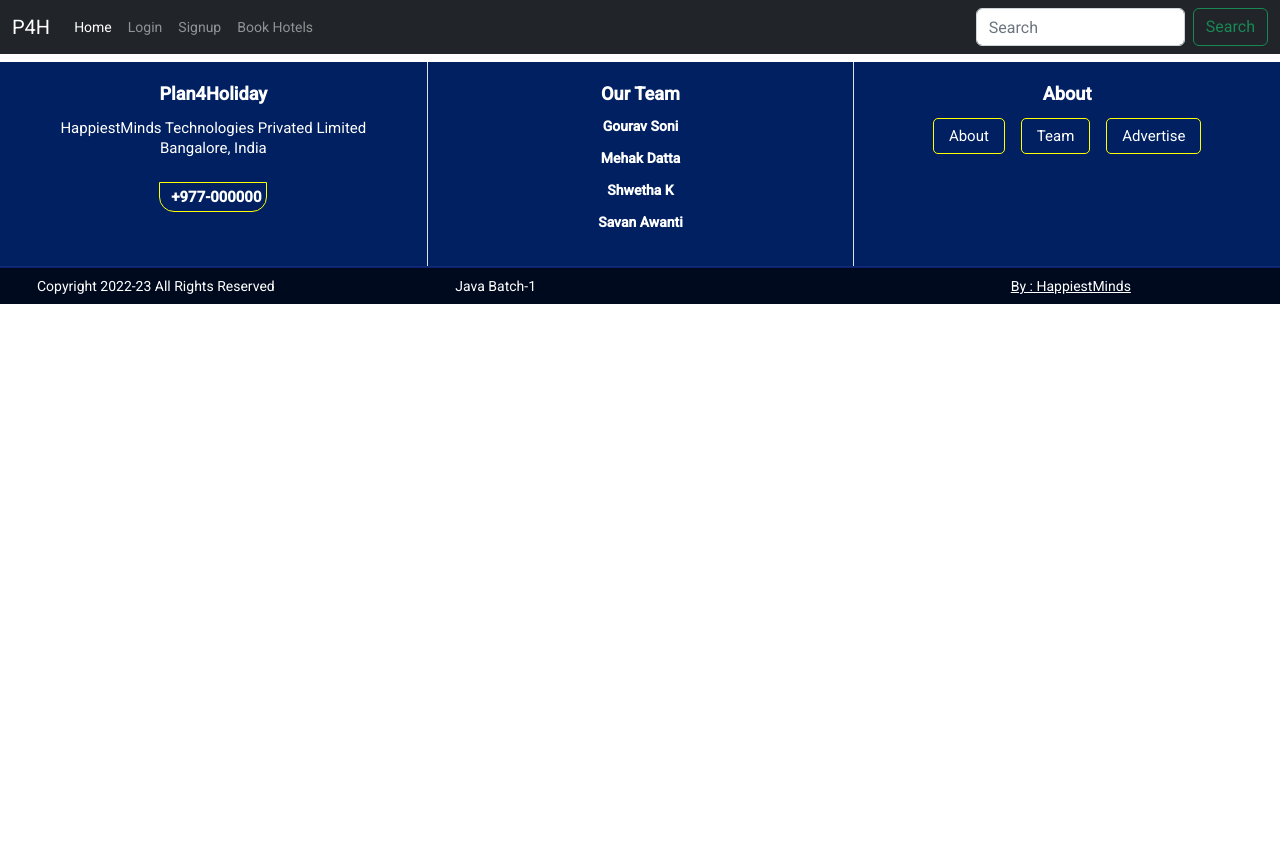
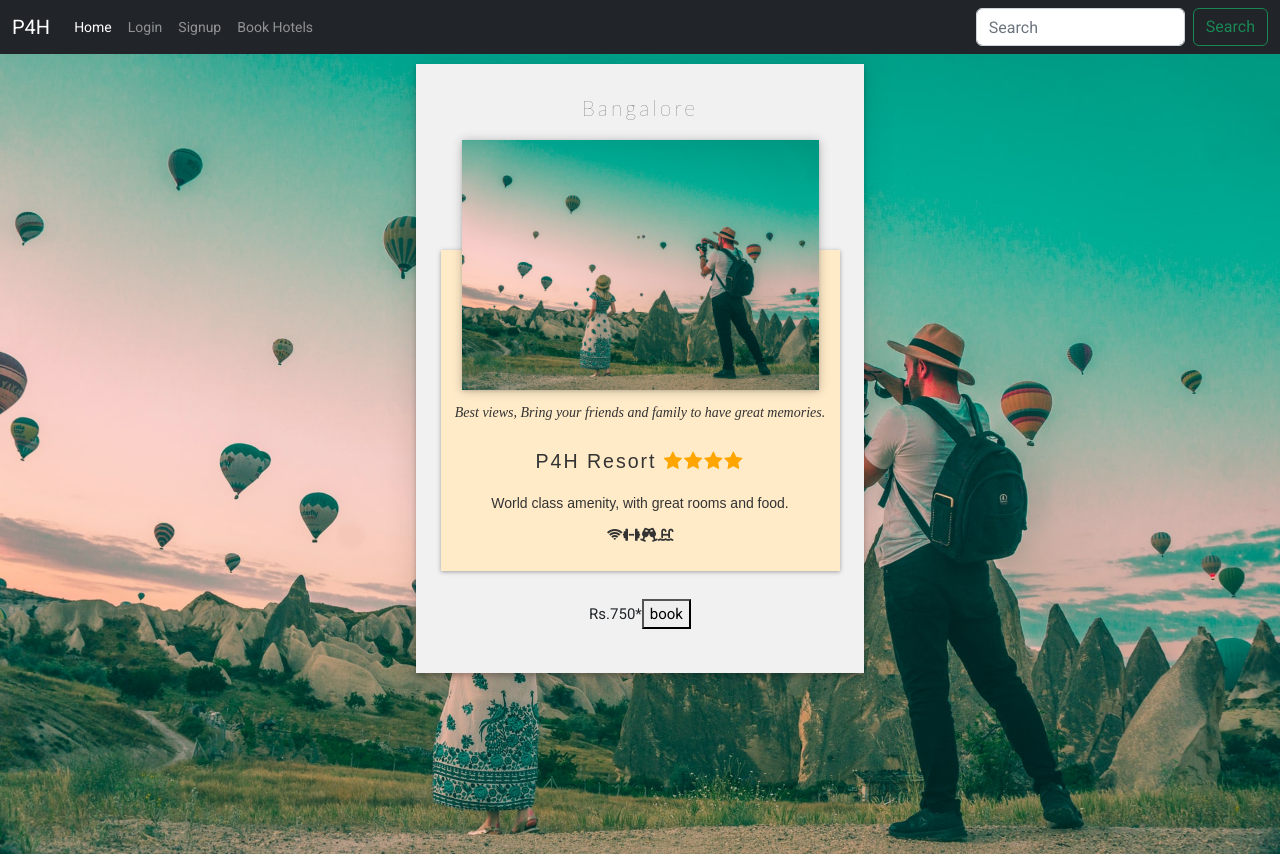
Before and after one commit to gouravsoni29/FinalProjectHP, an Angular app: page /hotelcard in a window 1280 px wide. Before the commit this address led to /. Shown: the top 856 px of the page. Before the commit the page ends 800 px from the top, so only its background shows below. Built offline with nearby package versions, Linux system fonts and the light colour scheme.

Commit message:
hotelcards

```diff
--- a/package.json
+++ b/package.json
@@ -14,7 +14,7 @@
     "@angular/cdk": "^13.0.0",
     "@angular/common": "^14.2.0",
     "@angular/compiler": "^14.2.0",
-    "@angular/core": "^14.2.0",
+    "@angular/core": "^14.2.7",
     "@angular/forms": "^14.2.0",
     "@angular/material": "^13.0.0",
     "@angular/platform-browser": "^14.2.0",
--- a/src/app/app-routing.module.ts
+++ b/src/app/app-routing.module.ts
@@ -2,6 +2,7 @@ import { NgModule } from '@angular/core';
 import { RouterModule, Routes } from '@angular/router';
 import { BookhotelsComponent } from './pages/bookhotels/bookhotels.component';
 import { HomeComponent } from './pages/home/home.component';
+import { HotelcardComponent } from './pages/hotelcard/hotelcard.component';
 import { LoginComponent } from './pages/login/login.component';
 import { PaymentComponent } from './pages/payment/payment.component';
 import { SignupComponent } from './pages/signup/signup.component';
@@ -12,7 +13,9 @@ const routes: Routes = [
   {path:'login',component:LoginComponent},
   {path:'signup',component:SignupComponent},
   {path:'boothotel',component:BookhotelsComponent},
-  {path:'payment',component:PaymentComponent}
+  {path:'payment',component:PaymentComponent},
+  {path:'hotelcard',component:HotelcardComponent}
+
 ];
 
 @NgModule({
--- a/src/app/app.module.ts
+++ b/src/app/app.module.ts
@@ -21,6 +21,7 @@ import { ContactComponent } from './pages/contact/contact.component';
 import { PackagesComponent } from './pages/packages/packages.component';
 import { BookhotelsComponent } from './pages/bookhotels/bookhotels.component';
 import { PaymentComponent } from './pages/payment/payment.component';
+import { HotelcardComponent } from './pages/hotelcard/hotelcard.component';
 
 
 @NgModule({
@@ -35,7 +36,8 @@ import { PaymentComponent } from './pages/payment/payment.component';
     PackagesComponent,
 
     BookhotelsComponent,
-        PaymentComponent
+        PaymentComponent,
+        HotelcardComponent
   ],
   imports: [
     BrowserModule,
--- /dev/null
+++ b/src/app/pages/hotelcard/hotelcard.component.css
@@ -0,0 +1,110 @@
+.bookcard {
+    top: 0;
+    margin: 0;
+    padding: 0;
+    width: 100%;
+    height: 100%;
+    display: block;
+    background-color:rgba(0, 0,0, 0.5) ;
+    background-image: url('../../../assets/b-1.jpg');
+    background-position: center;
+    background-repeat: no-repeat;
+    background-size: cover;
+    overflow: hidden;
+  }
+
+
+
+
+  @import url('https://fonts.googleapis.com/css?family=Lato:200,400|Playfair+Display');
+
+.wrapper {
+  float: center;
+  width: 35%;
+  min-width: 300px;
+  background-color: #f1f1f1;
+  margin: 10px auto;
+  padding: 2em 1em;
+  box-sizing: border-box;
+  box-shadow: 0 1px 30px rgba(0, 0, 0, 0.12), 0 3px 5px rgba(0, 0, 0, 0.24);
+  text-align: center;
+}
+.wrapper>h1 {
+  font-family: "Lato", sans-serif;
+  font-weight: 200;
+  font-size: 1.5em;
+  letter-spacing: .15em;
+  color: #333;
+}
+.details {
+  width: 95%;
+  margin: 0 auto 2em;
+  padding-top: 10.5em;
+  padding-bottom: 1em;
+  background-color: #FFEBC8;
+  color: #333;
+  box-shadow: 0 1px 3px rgba(0, 0, 0, 0.12), 0 1px 5px rgba(0, 0, 0, 0.24);
+  transition: all ease-in 0.15s;
+}
+
+.wrapper:hover .details{
+  box-shadow: 0 14px 28px rgba(0,0,0,0.25), 0 10px 5px rgba(0,0,0,0.22);
+  transform: translate(0px, -2px) scale(1.01);
+}
+
+.details>h1 {
+  font-family: "Playfair Display";
+  font-size: 1em;
+}
+.details>h2 {
+  font-family: sans-serif;
+  font-size: 1.4em;
+  font-weight: 200;
+  letter-spacing: 0.1em;
+}
+.details>p {
+  font-family: sans-serif;
+  font-size: 1em;
+  font-weight: 200;
+}
+
+.image{
+  position: relative;
+  z-index: 2;
+  width: 85%;
+  height: 250px;
+  margin: 0 auto -10em;
+  background-size: cover;
+  background-position: center;
+  box-shadow: 0 1px 3px rgba(0, 0, 0, 0.12), 0 1px 10px rgba(0, 0, 0, 0.24);
+  transition: all ease-in .15s;
+}
+.wrapper:hover .image{
+  box-shadow: 0 14px 28px rgba(0,0,0,0.25), 0 10px 10px rgba(0,0,0,0.22);
+  transform: translate(0px, -3px) scale(1.02);
+}
+
+.i1{
+    background-image: url(../../../assets/b-1.jpg);
+}
+
+
+@media screen and (max-width: 1000px) {
+  .wrapper{
+    width: 47%;
+  }
+}
+@media screen and(max-width:700px){
+  .wrapper{
+    float: none;
+    width: 70%;
+    margin: 1em auto;
+  }
+}
+@media screen and(max-width:700px){
+  .wrapper{
+    float: none;
+    width: 70%;
+    margin: 1em auto;
+  }
+}
--- /dev/null
+++ b/src/app/pages/hotelcard/hotelcard.component.html
@@ -0,0 +1,32 @@
+
+<head><meta name="viewport" content="width=device-width, initial-scale=1">
+  <link rel="stylesheet" href="https://cdnjs.cloudflare.com/ajax/libs/font-awesome/4.7.0/css/font-awesome.min.css">
+  <link rel="stylesheet" href="https://cdnjs.cloudflare.com/ajax/libs/font-awesome/4.7.0/css/font-awesome.min.css">
+  <style>
+  .checked {
+    color: orange;
+  }
+  </style>
+</head>
+
+<div class="bookcard">
+
+
+   <div class="wrapper">
+    <h1>Bangalore</h1>
+    <div class="image i1"></div>
+    <div class="details"><h1><em>Best views, Bring your friends and family to have great memories.</em></h1>
+    <h2>P4H Resort <span class="fa fa-star checked"></span>
+      <span class="fa fa-star checked"></span>
+      <span class="fa fa-star checked"></span>
+      <span class="fa fa-star checked"></span></h2>
+    <p>World class amenity, with great rooms and food. </p>
+    <p><i class="fa fa-wifi"></i>
+      <i class='fas fa-dumbbell' ></i>
+      <i class='fas fa-glass-cheers' ></i>
+      <i class='fas fa-swimming-pool'></i></p>
+</div>
+    <h4>Rs.750*<button type="submit">book</button></h4>
+
+  </div>
+</div>
--- /dev/null
+++ b/src/app/pages/hotelcard/hotelcard.component.ts
@@ -0,0 +1,15 @@
+import { Component, OnInit } from '@angular/core';
+
+@Component({
+  selector: 'app-hotelcard',
+  templateUrl: './hotelcard.component.html',
+  styleUrls: ['./hotelcard.component.css']
+})
+export class HotelcardComponent implements OnInit {
+
+  constructor() { }
+
+  ngOnInit(): void {
+  }
+
+}
--- a/src/app/pages/payment/payment.component.html
+++ b/src/app/pages/payment/payment.component.html
@@ -15,7 +15,7 @@
                             <mat-icon matSuffix></mat-icon>
                         </mat-form-field>
                         <mat-form-field>
-                            <input matInput placeholder="CVV" type="number" minlength="3" name="CVV"
+                            <input matInput placeholder="CVV" type="number" maxlength="3" name="CVV"
                                 required>
                             <mat-icon matSuffix>lock</mat-icon>
                         </mat-form-field>
--- a/src/index.html
+++ b/src/index.html
@@ -13,7 +13,10 @@
   <link href="https://fonts.googleapis.com/icon?family=Material+Icons" rel="stylesheet">
   <link href="//cdnjs.cloudflare.com/ajax/libs/twitter-bootstrap/4.3.1/css/bootstrap.min.css" rel="stylesheet" />
   <link href="https://cdn.jsdelivr.net/npm/bootstrap@5.2.3/dist/css/bootstrap.min.css" rel="stylesheet" integrity="sha384-rbsA2VBKQhggwzxH7pPCaAqO46MgnOM80zW1RWuH61DGLwZJEdK2Kadq2F9CUG65" crossorigin="anonymous">
+  <script src='https://kit.fontawesome.com/a076d05399.js' crossorigin='anonymous'></script>
+<script src='https://kit.fontawesome.com/a076d05399.js' crossorigin='anonymous'></script>
 
+<script src='https://kit.fontawesome.com/a076d05399.js' crossorigin='anonymous'></script>
     <script src="https://cdn.jsdelivr.net/npm/@popperjs/core@2.11.6/dist/umd/popper.min.js" integrity="sha384-oBqDVmMz9ATKxIep9tiCxS/Z9fNfEXiDAYTujMAeBAsjFuCZSmKbSSUnQlmh/jp3" crossorigin="anonymous"></script>
     <script src="https://cdn.jsdelivr.net/npm/bootstrap@5.2.3/dist/js/bootstrap.min.js" integrity="sha384-cuYeSxntonz0PPNlHhBs68uyIAVpIIOZZ5JqeqvYYIcEL727kskC66kF92t6Xl2V" crossorigin="anonymous"></script>  </head>
 
```
Also changed, not shown: 2 other files (tests, documents, lock files or other folders).
